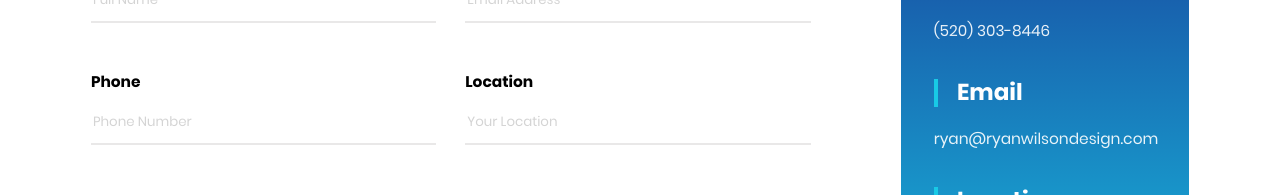
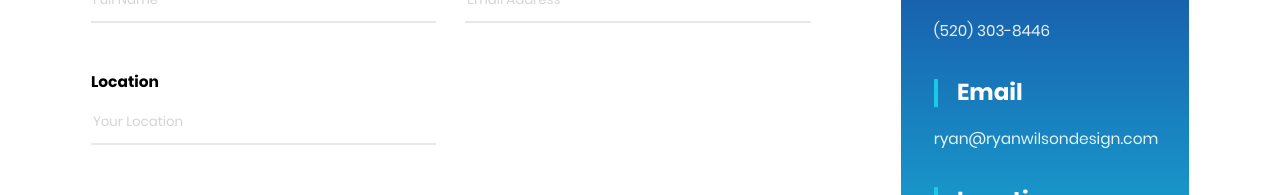
Before and after one commit to Tron1973/ryanwilsondesign, a plain HTML site: page contact.html in a window 1280 px wide. Shown: the part 440-635 px from the top of the page. Drawn offline with Linux system fonts and the light colour scheme.

```diff
--- a/contact.html
+++ b/contact.html
@@ -125,12 +125,6 @@
                             <input id="email" aria-label="email" class="input1 right" name="email" placeholder="Email Address" type="email" tabindex="2" required>
                             <div aria-hidden="true" class="hover-box"></div>
                         </div>
-
-                        <div class="input-group">
-                            <label for="phone">Phone</label>
-                            <input id="phone" aria-label="phone number" class="input1" name="phone" placeholder="Phone Number" type="tel" tabindex="3" required>
-                            <div aria-hidden="true" class="hover-box"></div>
-                        </div>
                         <div class="input-group">
                             <label for="location">Location</label>
                             <input id="location" aria-label="location" class="input1 right" name="location" placeholder="Your Location" type="text" tabindex="4" required>
```
